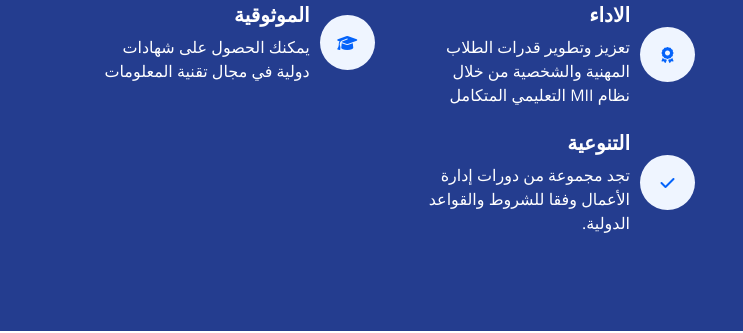
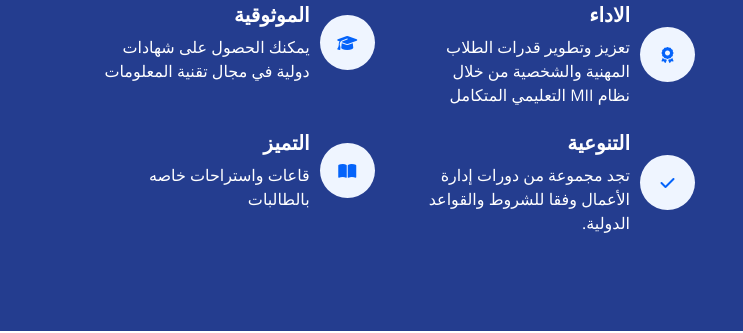
Before and after one commit to Mahfoud-Sa/mii_template_website, a plain HTML site: page index.html in a window 1280 px wide. Shown: the part 3815-4148 px from the top of the page, 537-1280 px from the left. Drawn offline with nearby package versions, Linux system fonts and the light colour scheme.

Commit message:
re add the feature that allready drop

```diff
--- a/index.html
+++ b/index.html
@@ -409,7 +409,17 @@
                                     </div>
                                 </div>
                             </div>
-
+                            <div class="col-6">
+                                <div class="d-flex align-items-center">
+                                    <div class="d-flex flex-shrink-0 align-items-center justify-content-center rounded-circle bg-light" style="margin-left: 10px;width: 55px; height: 55px;">
+                                        <i class="fa fa-book-open text-primary"></i>
+                                    </div>
+                                    <div class="ms-4">
+                                        <h5 class="text-white mb-2">التميز</h5>
+                                        <p class="text-white mb-0">قاعات واستراحات خاصه بالطالبات</p>
+                                    </div>
+                                </div>
+                            </div>
 
                         </div>
                     </div>
```
